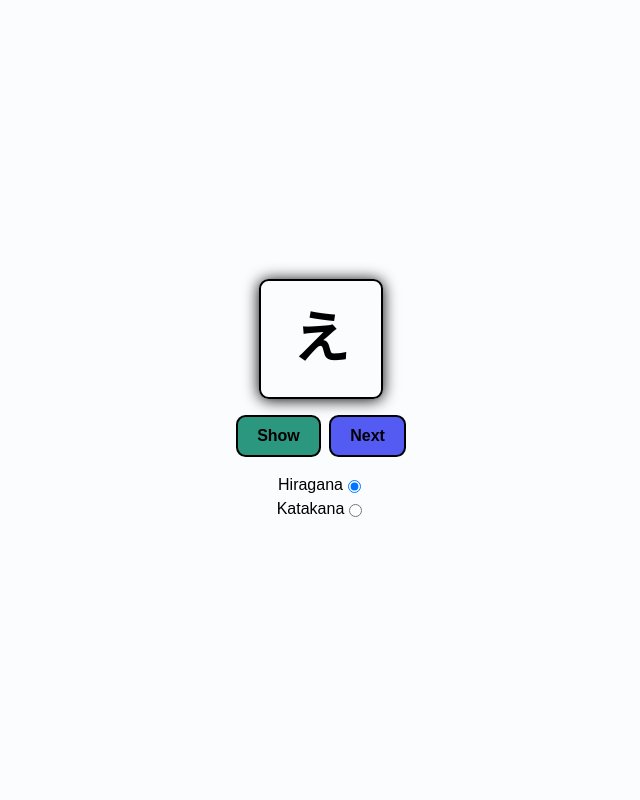
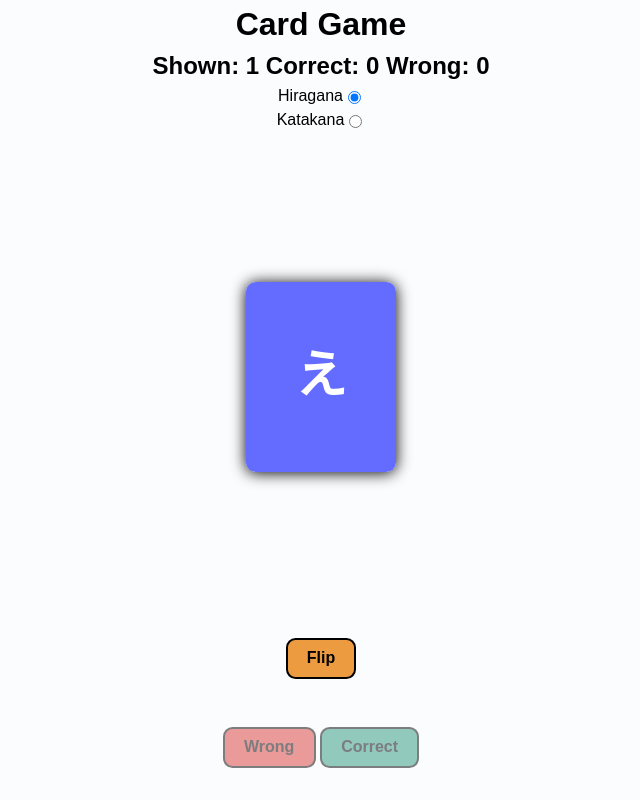
Before and after one commit to vikkio88/nisenotori, a Svelte app: page /cards in a window 1280 px wide. Shown: the whole page, without its empty margins (319-959 px from the left). Built offline with nearby package versions, Linux system fonts and the light colour scheme.

Commit message:
first flipcard implementation

```diff
--- a/src/app.css
+++ b/src/app.css
@@ -21,7 +21,9 @@
     --accent-color: #646cff;
     --accent-v1-color: #535bf2;
     --danger-color: #db3a34;
+    --danger-v1-color: #9c2723;
     --warning-color: #ed9b40;
+    --warning-v1-color: #bb7b32;
     --success-color: #3bceac;
     --success-v1-color: #2a977e;
 
@@ -226,11 +228,11 @@ button:focus-visible {
     outline: var(--border-radius) auto -webkit-focus-ring-color;
 }
 
-button.primary {
+button.success {
     background-color: var(--success-v1-color);
 }
 
-button.primary:hover {
+button.success:hover {
     background-color: var(--success-color);
 }
 
@@ -238,3 +240,19 @@ button:disabled {
     opacity: .5;
     cursor: not-allowed;
 }
+
+button.danger {
+    background-color: var(--danger-color);
+}
+
+button.danger:hover {
+    background-color: var(--danger-v1-color);
+}
+
+button.warning {
+    background-color: var(--warning-color);
+}
+
+button.warning:hover {
+    background-color: var(--warning-v1-color);
+}
--- /dev/null
+++ b/src/components/FlipCard.svelte
@@ -0,0 +1,79 @@
+<script>
+    export let kata = null;
+    export let hiragana = true;
+    export let katakana = false;
+    export let flipped = false;
+</script>
+
+<div class="flipCard">
+    <div class="flipCard-inner" class:flipped>
+        <div class="flipCard-front f cc">
+            <h1>
+                {#if hiragana}
+                    {kata.hiragana}
+                {:else if katakana}
+                    {kata.katakana}
+                {:else}
+                    {kata.hiragana}
+                {/if}
+            </h1>
+        </div>
+        <div class="flipCard-back f cc">
+            {#if flipped}
+                <h2>{kata.romanjiLabel || kata.romanji}</h2>
+            {/if}
+        </div>
+    </div>
+</div>
+
+<style>
+    .flipCard {
+        background-color: transparent;
+        width: 150px;
+        height: 190px;
+        perspective: 1000px;
+    }
+
+    .flipCard-inner {
+        position: relative;
+        width: 100%;
+        height: 100%;
+        text-align: center;
+        transition: transform 0.6s;
+        transform-style: preserve-3d;
+        box-shadow: var(--box-shadow);
+        border-radius: var(--border-radius);
+    }
+
+    .flipped {
+        transform: rotateY(180deg);
+    }
+
+    .flipCard-front,
+    .flipCard-back {
+        position: absolute;
+        width: 100%;
+        height: 100%;
+        -webkit-backface-visibility: hidden;
+        backface-visibility: hidden;
+        border-radius: var(--border-radius);
+    }
+
+    .flipCard-front {
+        color: white;
+        background-color: var(--accent-color);
+    }
+
+    .flipCard-back {
+        background-color: var(--accent-v1-color);
+        color: white;
+        transform: rotateY(180deg);
+    }
+
+    h1 {
+        font-size: 3.2rem;
+    }
+    h2 {
+        font-size: 3rem;
+    }
+</style>
--- a/src/pages/Cards.svelte
+++ b/src/pages/Cards.svelte
@@ -1,28 +1,42 @@
 <script>
-  import Symbol from "../components/Symbol.svelte";
+  import FlipCard from "../components/FlipCard.svelte";
   import { HIRAGANA, KATAKANA } from "../libs/data/consts";
   import { randomKata } from "../libs/utils";
 
+  let result = {
+    shown: 1,
+    correct: 0,
+    wrong: 0,
+  };
+
   let kata = randomKata();
-  let romanji = false;
+  let flipped = false;
+  let wasFlipped = false;
   let kataChoice = HIRAGANA;
   $: hiragana = kataChoice == HIRAGANA;
+
+  function correct() {
+    result.correct += 1;
+    next();
+  }
+
+  function wrong() {
+    result.wrong += 1;
+    next();
+  }
+
+  function next() {
+    flipped = false;
+    wasFlipped = false;
+    kata = randomKata();
+    result.shown += 1;
+  }
 </script>
 
-<div class="f f1 cc">
-  <Symbol {kata} {romanji} {hiragana} katakana={!hiragana} />
+<div>
+  <h1>Card Game</h1>
+  <h2>Shown: {result.shown} Correct: {result.correct} Wrong: {result.wrong}</h2>
   <div>
-    <div class="g_5 mg fi">
-      <button class="primary" on:click={() => (romanji = !romanji)}>
-        Show
-      </button>
-      <button
-        on:click={() => {
-          romanji = false;
-          kata = randomKata();
-        }}>Next</button
-      >
-    </div>
     <div class="f rc">
       <label for={HIRAGANA}>Hiragana</label>
       <input
@@ -43,3 +57,35 @@
     </div>
   </div>
 </div>
+<div class="f f1 cc">
+  <FlipCard {kata} {hiragana} katakana={!hiragana} {flipped} />
+</div>
+
+<div class="mg fi">
+  <button
+    class="warning"
+    on:click={() => {
+      if (!wasFlipped) {
+        wasFlipped = true;
+      }
+      flipped = !flipped;
+    }}
+  >
+    Flip
+  </button>
+</div>
+<div class="mg2 g_5">
+  <button class="danger" disabled={!wasFlipped} on:click={wrong}>
+    Wrong
+  </button>
+  <button class="success" disabled={!wasFlipped} on:click={correct}>
+    Correct
+  </button>
+</div>
+
+<style>
+  h1,
+  h2 {
+    text-align: center;
+  }
+</style>
```
